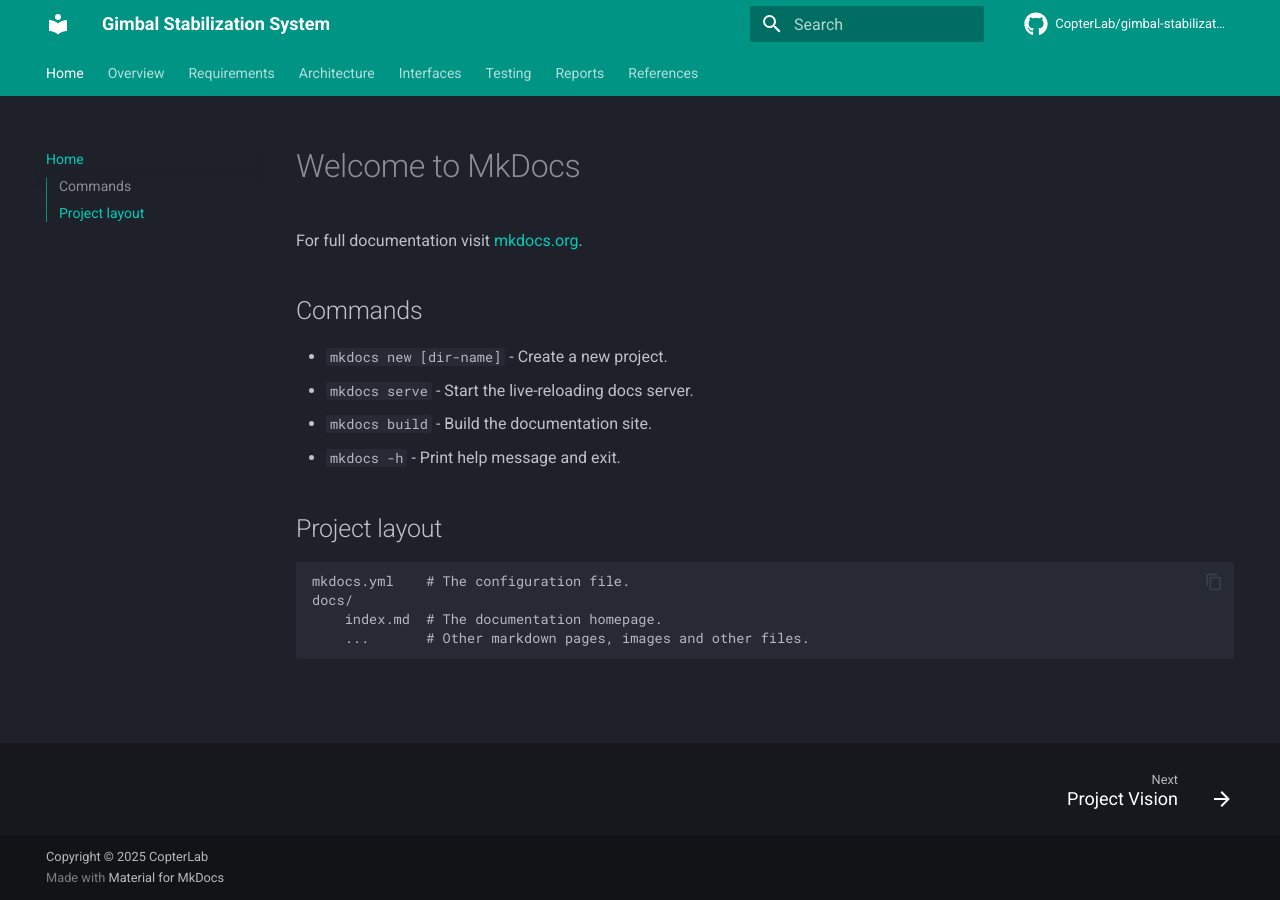
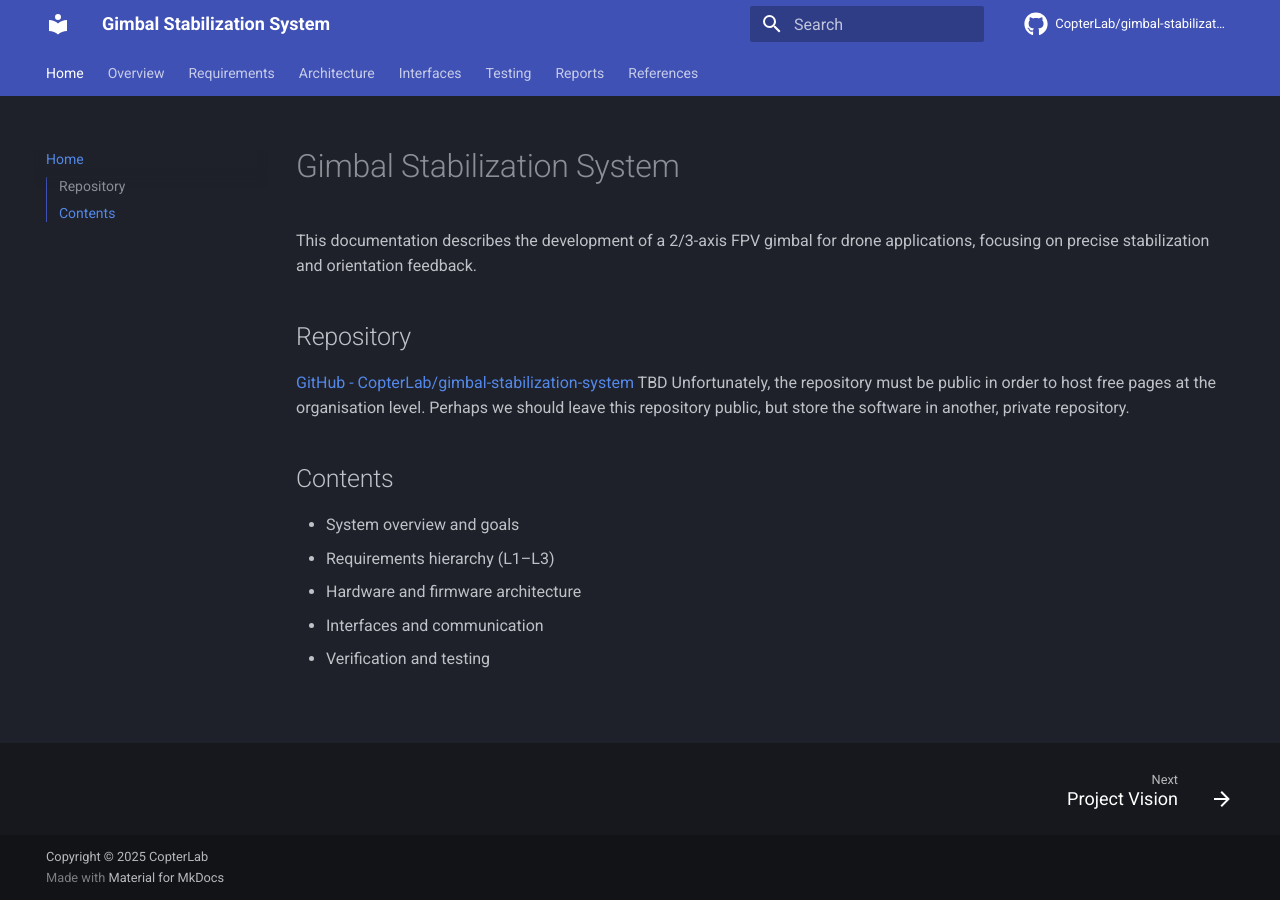
Before and after one commit to CopterLab/gimbal-stabilization-system, an MkDocs documentation site: the page built from docs/index.md, in a window 1280 px wide. Built offline with MkDocs 1.6.1 and Material for MkDocs 9.7.7, drawn with Linux system fonts in a browser that asks for light colours; comment, search, counter and statistics services are not loaded.

Commit message:
last first steps :)

```diff
--- a/docs/index.md
+++ b/docs/index.md
@@ -1,17 +1,15 @@
-# Welcome to MkDocs
+# Gimbal Stabilization System
 
-For full documentation visit [mkdocs.org](https://www.mkdocs.org).
+This documentation describes the development of a 2/3-axis FPV gimbal
+for drone applications, focusing on precise stabilization and orientation feedback.
 
-## Commands
+## Repository
+[GitHub - CopterLab/gimbal-stabilization-system](https://github.com/CopterLab/gimbal-stabilization-system)
+TBD Unfortunately, the repository must be public in order to host free pages at the organisation level. Perhaps we should leave this repository public, but store the software in another, private repository.
 
-* `mkdocs new [dir-name]` - Create a new project.
-* `mkdocs serve` - Start the live-reloading docs server.
-* `mkdocs build` - Build the documentation site.
-* `mkdocs -h` - Print help message and exit.
-
-## Project layout
-
-    mkdocs.yml    # The configuration file.
-    docs/
-        index.md  # The documentation homepage.
-        ...       # Other markdown pages, images and other files.
+## Contents
+- System overview and goals
+- Requirements hierarchy (L1–L3)
+- Hardware and firmware architecture
+- Interfaces and communication
+- Verification and testing
--- a/mkdocs.yml
+++ b/mkdocs.yml
@@ -15,8 +15,8 @@ theme:
     - content.code.copy
   palette:
       scheme: slate
-      primary: teal
-      accent: lime
+      primary: indigo
+      accent: cyan
   icon:
     repo: fontawesome/brands/github
 
```
Also changed, not shown: docs/overview/project_vision.md (+18 -2 lines).
